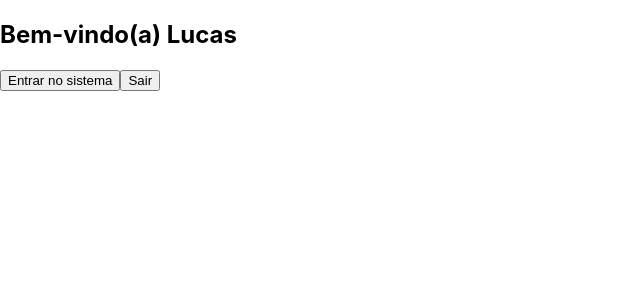
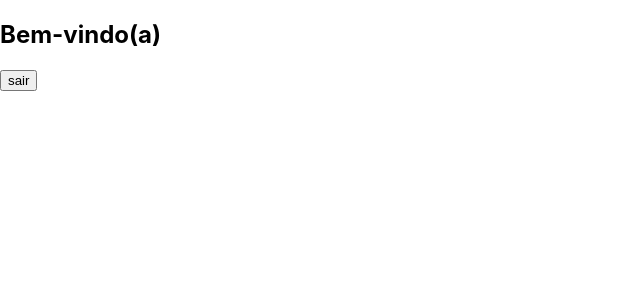
Before and after one commit to WallaceMachado/ReactJS-estudos, a React (Create React App) app: page / in a window 1280 px wide. Both pictures are taken after a click on the button "Entrar no sistema". Shown: the top 300 px of the page, without its empty margins (0-640 px from the left). Built offline with nearby package versions, Linux system fonts and the light colour scheme.

Commit message:
condicional ternaria

```diff
--- a/src/components/Membro/index.js
+++ b/src/components/Membro/index.js
@@ -5,27 +5,39 @@ class Membro extends Component{
     constructor(props){
         super(props);
         this.state = {
-            nome: props.nome
+            nome: props.nome,
+            status: false
         };
 
         this.entrar = this.entrar.bind(this);
+        this.sair = this.sair.bind(this);
     }
 
-    entrar(x){
-        this.setState({nome: x})
+    entrar(){
+        this.setState({status: true})
+    }
+
+    sair(){
+        this.setState({status: false})
     }
 
     render(){
         return(
             <div>
+                {this.state.status ?
+                <div>
                 {/*primeiro chega aqui a string "visitante enviada pelo APP"*/}
-               <h2>Bem-vindo(a) {this.state.nome}</h2>
-               <button onClick={() => this.entrar('Lucas')} >
+               <h2>Bem-vindo(a) </h2>
+               <button onClick={this.sair} >
+                   sair
+               </button>
+               </div> :
+               <div>
+               <button onClick={this.entrar} >
                    Entrar no sistema
                </button>
-               <button onClick={ () => this.setState({nome: ''}) }>
-                   Sair
-               </button>
+               </div>
+                 }
             </div>
         );
     }
```
